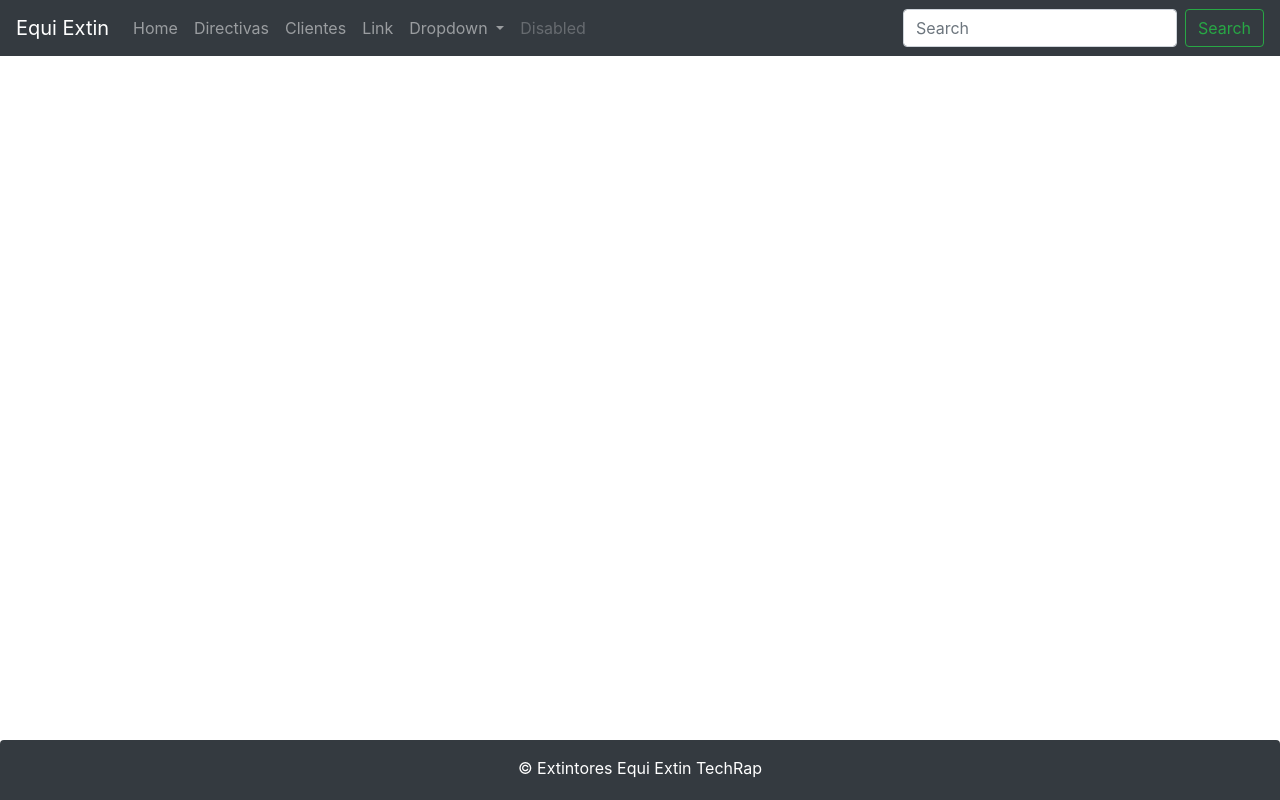
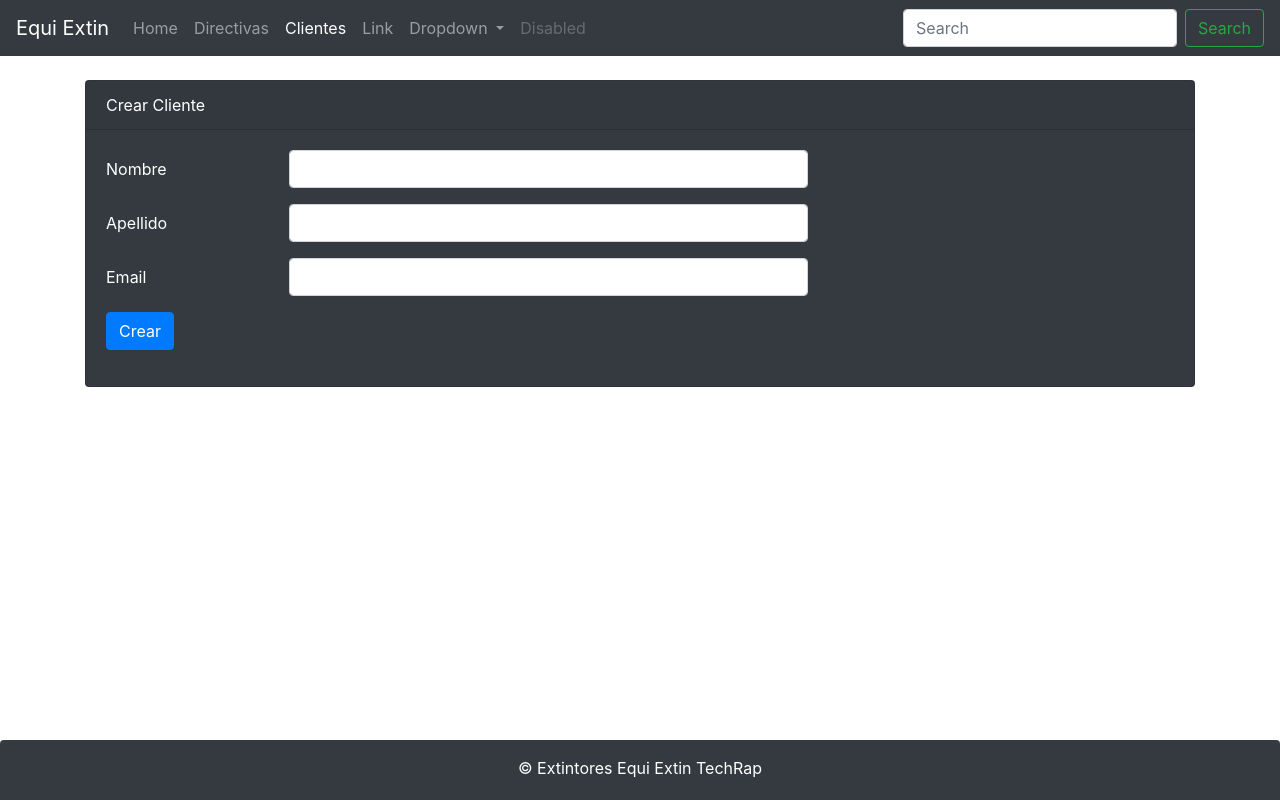
Before and after one commit to jhonduarte7/ExtinFrontEnd, an Angular app in the folder app-facturation/: page /clientes/form in a window 1280 px wide. Before the commit this address led to /. Built offline with nearby package versions, Linux system fonts and the light colour scheme.

Commit message:
Se crea el componente del formulario para crear y se coloca la dependencia de avisos amigables

```diff
--- a/app-facturation/package.json
+++ b/app-facturation/package.json
@@ -19,7 +19,9 @@
     "@angular/platform-browser": "~8.2.0",
     "@angular/platform-browser-dynamic": "~8.2.0",
     "@angular/router": "~8.2.0",
+    "@sweetalert2/ngx-sweetalert2": "^7.0.1",
     "rxjs": "~6.4.0",
+    "sweetalert2": "^9.4.3",
     "tslib": "^1.10.0",
     "zone.js": "~0.9.1"
   },
--- a/app-facturation/src/app/clientes/cliente.service.ts
+++ b/app-facturation/src/app/clientes/cliente.service.ts
@@ -5,6 +5,7 @@
 import { of, Observable} from 'rxjs';
 
 import { HttpClient, HttpHeaders } from '@angular/common/http';
+
 import {map} from 'rxjs/operators';
 
 @Injectable({
@@ -14,11 +15,15 @@
 
 	private urlEndpoint : string = "http://localhost:8080/api/clientes";
 
+	private httpHeaders = new HttpHeaders({'Content-Type': 'application/json'});
+
   constructor(private http: HttpClient) { }
 
 		  /*getClientes(): Cliente[]{
 		      return CLIENTES;
 		       }*///primera forma con la clase de servicio
+
+		////////////////para listar todo los clientes en general//////////
 
 		    getClientes(): Observable<Cliente[]>{
 		      //return of(CLIENTES);Esta es la ultima forma antes del api
@@ -26,10 +31,18 @@
 
               	map( response => response as Cliente[] )
 
-
               	);
 
 		       }
+		   //////////////// fin para listar todo los clientes en general//////////
+
+
+		   //////////////////PAra crear nuevo cliente//////////////////
+            create(cliente: Cliente): Observable<Cliente>{
+
+            	return this.http.post<Cliente>(this.urlEndpoint, cliente, {headers: this.httpHeaders});
+            }
+		    //////////////////fin PAra crear nuevo cliente//////////////////
 
 
 }
--- a/app-facturation/src/app/clientes/clientes.component.html
+++ b/app-facturation/src/app/clientes/clientes.component.html
@@ -2,6 +2,11 @@
   <div class="card-header">Clientes</div>
   <div class="card-body text-primary">
     <h5 class="card-title">Listado de clientes</h5>
+
+      <div class="my-2 text-left">
+      	<button class="btn btn-rounded btn-primary" type="button" [routerLink]="['/clientes/form']" >Crear Cliente</button>
+      </div>
+
 		   <table class="table table-striped">
 			  <thead>
 			    <tr>
--- /dev/null
+++ b/app-facturation/src/app/clientes/form.component.html
@@ -0,0 +1,30 @@
+<div class=" card text-white bg-dark">
+	<div class="card-header">{{ title }}</div>
+		<div class="card-body" >
+			<form (ngSubmit) = "create()" ><!--Aqui se llama al metodo que esta en la clase-->
+				<div class="form-group row">
+					<label for="nombre" class="col-form-label col-sm-2">Nombre</label>
+					<div class="col-sm-6">
+						<input  class="form-control" [(ngModel)]="cliente.nombre" name="nombre" ></div>
+				</div>
+
+				<div class="form-group row">
+					<label for="apellido" class="col-form-label col-sm-2">Apellido</label>
+					<div class="col-sm-6">
+						<input class="form-control"  [(ngModel)]="cliente.apellido" name="apellido"></div>
+				</div>
+
+				<div class="form-group row">
+					<label for="email" class="col-form-label col-sm-2">Email</label>
+					<div class="col-sm-6">
+						<input  class="form-control"  [(ngModel)]="cliente.email" name="email"></div>
+				</div>
+
+				<div class="form-group row">
+					<div class="col-sm-6">
+						<button role="button" class="btn btn-primary">Crear</button>
+					</div>
+				</div>
+			</form>
+		</div>
+</div>
--- /dev/null
+++ b/app-facturation/src/app/clientes/form.component.ts
@@ -0,0 +1,51 @@
+import { Component, OnInit } from '@angular/core';
+
+import { Cliente } from './cliente';
+
+import { ClienteService } from './cliente.service';
+
+import { Router } from '@angular/router';
+
+import Swal from 'sweetalert2';
+
+
+@Component({
+  selector: 'app-form',
+  templateUrl: './form.component.html'
+})
+export class FormComponent implements OnInit {
+
+private cliente: Cliente = new Cliente();//Aqui mapeo el formulario al objeto
+private title: string = "Crear Cliente";
+
+  constructor(private clienteService: ClienteService, private router: Router  ) { }
+
+  ngOnInit() {
+  }
+
+  public create(): void{
+
+
+  	/*console.log("cliked");
+  	console.log(this.cliente);*/
+
+  	this.clienteService.create(this.cliente).subscribe(
+
+            //response => this.router.navigate(['/clientes'])
+
+            cliente => {
+            this.router.navigate(['/clientes'])
+
+               Swal.fire('Cliente Nuevo registrado')
+
+
+
+               }
+  		);
+
+
+
+
+  }
+
+}
--- a/app-facturation/src/app/footer/footer.component.css
+++ b/app-facturation/src/app/footer/footer.component.css
@@ -1,7 +1,7 @@
 .footer{
 
 	position: absolute;
-	bottom: 0px;
+	bottom: 0;
 	height: 60px;
 	width: 100%;
 
```
Also changed, not shown: app-facturation/src/app/app.module.ts (+7 -1 lines), 1 other file (tests, documents, lock files or other folders).
